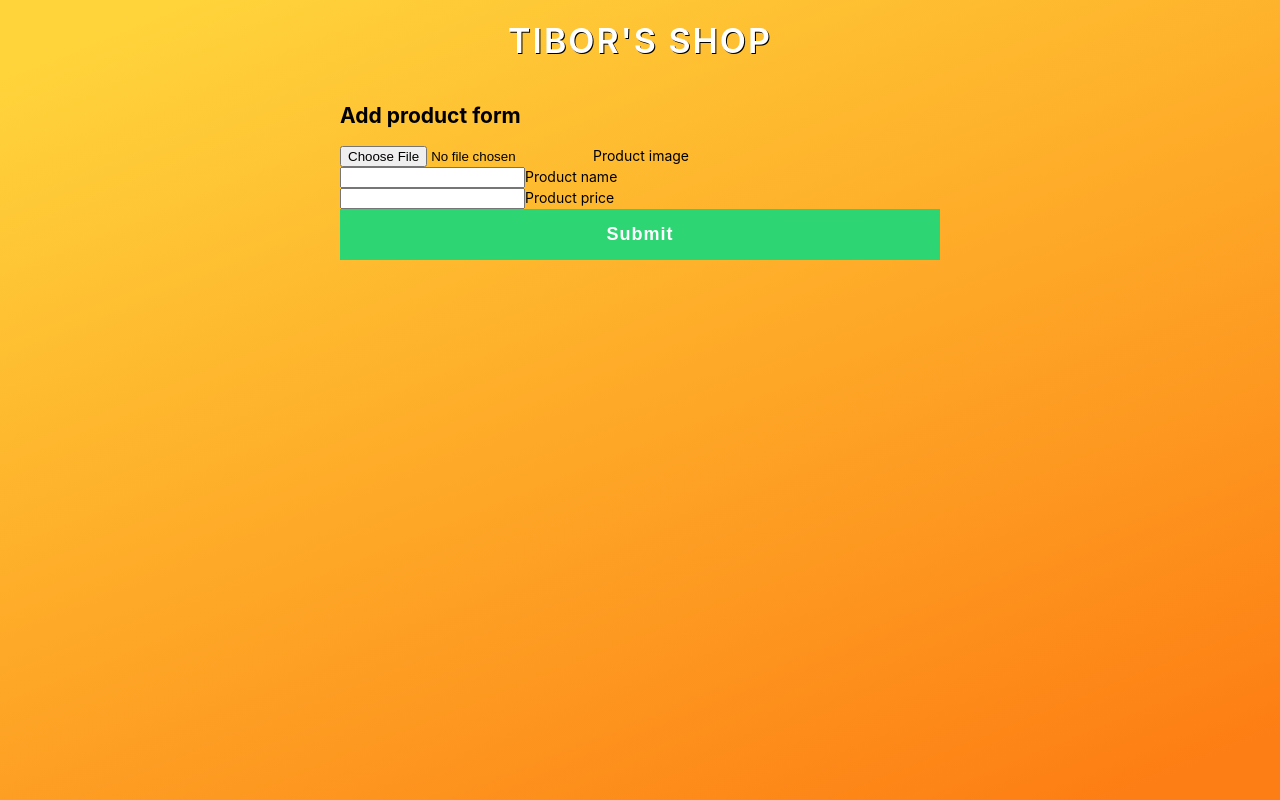
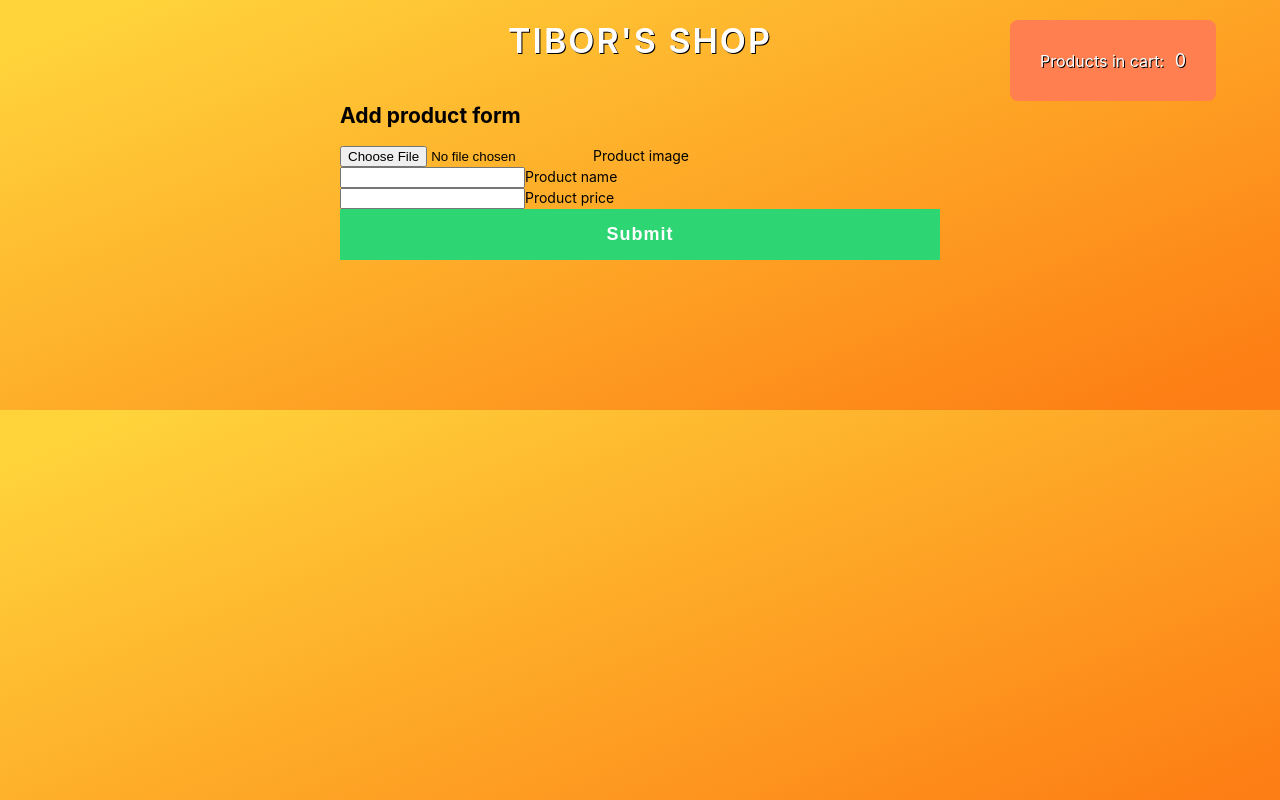
Before and after one commit to fugasok/ReactProject_one, a React (Create React App) app: page / in a window 1280 px wide. Built offline with nearby package versions, Linux system fonts and the light colour scheme.

Commit message:
Tibor: added counter for add to cart button

```diff
--- a/src/App.js
+++ b/src/App.js
@@ -3,6 +3,7 @@ import './styles/base_rules.sass'
 //import components
 import ProductAddForm from './components/ProductAddForm'
 import ProductsList from './components/ProductsList'
+import ShoppingCart from './components/ShoppingCart'
 
 
 function App() {
@@ -18,7 +19,10 @@ function App() {
    //Product state
    const [products, setProducts] = useState([]);
 
-   //
+   //cart counter
+   const [countProducts, setCount] = useState(0);
+
+   //show notification about submitting a product
    const [submitting, setSubmitting] = useState(false);
 
    const submitProduct = (e) => {
@@ -36,12 +40,12 @@ function App() {
                   name: productData.name,
                   price: productData.price,
                   image: productData.image,
-                  id: Math.random().toString(36).substr(2, 9)
+                  id: Math.random().toString(36).substr(2, 9),
                }
             ]
          );
          setProductData({ ...defaultFormValues });
-      }, 500);
+      }, 1000);
    };
 
 
@@ -49,17 +53,23 @@ function App() {
       <div className="App">
          <header className="main_header">
             <h1 className="page_title">Tibor's shop</h1>
+
+            <ShoppingCart countProducts={ countProducts } />
          </header>
 
          <main className="main">
-            {submitting && <div className="alert-message">Submtting Form...</div>}
+            {submitting && <div className="alert-message">Submtting Product</div>}
             <ProductAddForm
                productData={productData}
                setProductData={setProductData}
                submitProduct={submitProduct}
             />
 
-            <ProductsList setProducts={setProducts} products={products}/>
+            <ProductsList
+               setProducts={setProducts}
+               products={products}
+               setCount={setCount}
+            />
          </main>
 
          <footer className="main_footer"></footer>
--- a/src/components/Product.js
+++ b/src/components/Product.js
@@ -1,10 +1,14 @@
 import React from 'react'
 import './../styles/products.sass'
 
-function Product({ productName, productPrice, productId, products, setProducts }) {
+function Product({ productName, productPrice, productId, products, setProducts, setCount }) {
    //delete product
    const deleteHndler = () => {
       setProducts(products.filter(el => el.id !== productId));
+   };
+
+   const handleIncrement = () => {
+      setCount(prevCount => prevCount + 1);
    };
 
 
@@ -18,7 +22,7 @@ function Product({ productName, productPrice, productId, products, setProducts }
 
          <span className="product_item-price">Unit price: { productPrice }</span>
 
-         <button className="product_item-add">Add to cart</button>
+         <button onClick={handleIncrement} className="product_item-add">Add to cart</button>
 
          <button onClick={deleteHndler} className="product_item-delete"></button>
       </article>
--- a/src/components/ProductsList.js
+++ b/src/components/ProductsList.js
@@ -3,7 +3,7 @@ import React from 'react'
 import Product from './Product'
 import './../styles/products.sass'
 
-function ProductsList({ products, setProducts }) {
+function ProductsList({ products, setProducts, setCount }) {
    return (
       <section className="products_list">
          {
@@ -15,6 +15,7 @@ function ProductsList({ products, setProducts }) {
                   productId={product.id}
                   setProducts={setProducts}
                   products={products}
+                  setCount={setCount}
                />
             ))
          }
--- /dev/null
+++ b/src/components/ShoppingCart.js
@@ -0,0 +1,16 @@
+import React from 'react'
+import './../styles/cart.sass'
+
+function shoppingCart({ countProducts }) {
+
+   return (
+      <div className="cart">
+         <span className="cart-added">
+            <span className="cart-added-title">Products in cart: </span>
+            <span className="cart-added-qty">{ countProducts }</span>
+         </span>
+      </div>
+   )
+}
+
+export default shoppingCart
--- a/src/components/productAddForm.js
+++ b/src/components/productAddForm.js
@@ -3,6 +3,9 @@ import './../styles/productAddForm.sass'
 
 
 function ProductAddForm({ submitProduct, productData, setProductData }) {
+
+   //ToDo:
+   //Add input validation
 
    const productInputHandler = (e) => {
       const { name, value } = e.target;
--- a/src/styles/_vars.sass
+++ b/src/styles/_vars.sass
@@ -6,6 +6,7 @@ $alert: #f84949
 $red: red
 $grey: #d1d0d0
 $lgreen: #2ed573
+$coral: #ff7f50
 
 @mixin btn
    display: inline-block
--- a/src/styles/base_rules.sass
+++ b/src/styles/base_rules.sass
@@ -2,7 +2,6 @@
 
 //62.5% from basic browser's font-size is ~10px (1.6rem = 16px)
 html
-   height: 100%
    font-size: 62.5%
 
 *
@@ -21,9 +20,14 @@ body
    display: grid
    grid-template-areas: '. header .' '. main .' '. footer .'
    grid-template-columns: 1fr 90% 1fr
-   grid-template-rows: 86px auto 0
+   grid-template-rows: 86px auto 100px
    .main_header
+      position: relative
       grid-area: header
+   main
+      grid-area: main
+   .main_footer
+      grid-area: footer
 
 h1.page_title
    text-align: center
@@ -34,18 +38,9 @@ h1.page_title
    font-weight: 600
    text-transform: uppercase
    letter-spacing: 2px
-   text-shadow: 1px 1px 0 #000
+   text-shadow: 1px 1px 0 $black
 
 
-
-main
-   grid-area: main
-
-
-
-
-footer
-   grid-area: footer
 
 .alert-message
    flex-basis: 100%
--- /dev/null
+++ b/src/styles/cart.sass
@@ -0,0 +1,17 @@
+@import "./../styles/_vars"
+
+.cart
+   position: absolute
+   right: 0
+   top: 20px
+   padding: 30px
+   background: $coral
+   border-radius: 8px
+   &-added
+      color: $white
+      text-shadow: 1px 1px 0 $black
+      &-title
+         font-size: 1.6rem
+      &-qty
+         margin-left: 6px
+         font-size: 1.8rem
```
